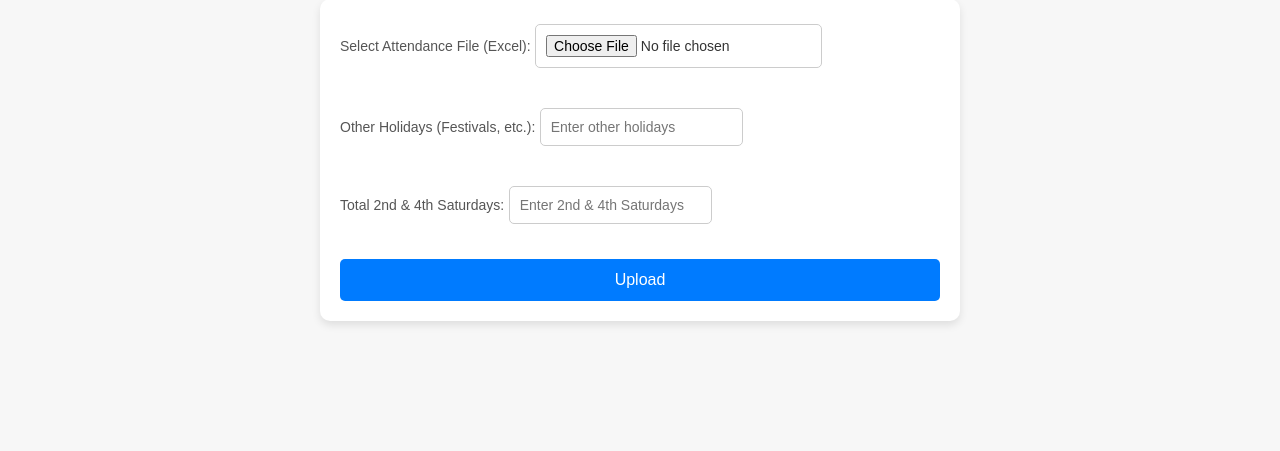
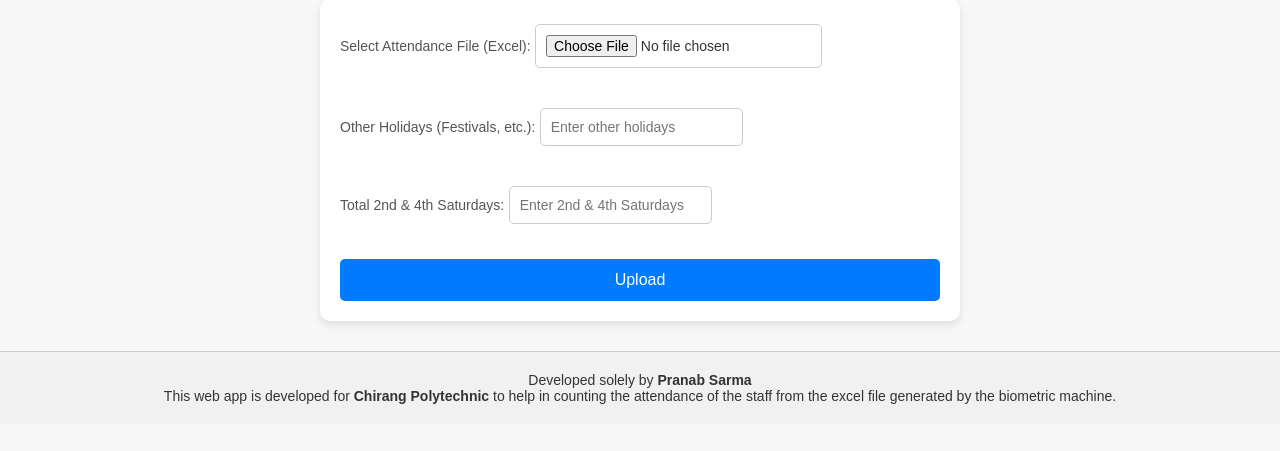
Before and after one commit to pranabsarma18/attendance-summary, a Flask app: page / in a window 1280 px wide. Shown: the part 98-549 px from the top of the page. Run offline with Flask 3, Linux system fonts and the light colour scheme.

Commit message:
update app.py commit

```diff
--- a/templates/upload.html
+++ b/templates/upload.html
@@ -3,7 +3,7 @@
 <head>
     <meta charset="UTF-8">
     <meta name="viewport" content="width=device-width, initial-scale=1.0">
-    <title>Attendance Summary</title>
+    <title>Chirang Polytechnic Attendance Summary</title>
     <style>
         body {
             font-family: Arial, sans-serif;
@@ -69,6 +69,29 @@
         .form-group input {
             margin-top: 5px;
         }
+
+        footer {
+            background-color: #f1f1f1;
+            padding: 20px 0;
+            text-align: center;
+            font-size: 14px;
+            color: #333;
+            margin-top: 30px;
+            border-top: 1px solid #ccc;
+        }
+
+        footer p {
+            margin: 0;
+        }
+
+        footer a {
+            color: #007bff;
+            text-decoration: none;
+        }
+
+        footer a:hover {
+            text-decoration: underline;
+        }
     </style>
 </head>
 <body>
@@ -94,5 +117,10 @@
             <button type="submit">Upload</button>
         </form>
     </div>
+
+    <footer>
+        <p>Developed solely by <strong>Pranab Sarma</strong></p>
+        <p>This web app is developed for <strong>Chirang Polytechnic</strong> to help in counting the attendance of the staff from the excel file generated by the biometric machine.</p>
+    </footer>
 </body>
 </html>
```
